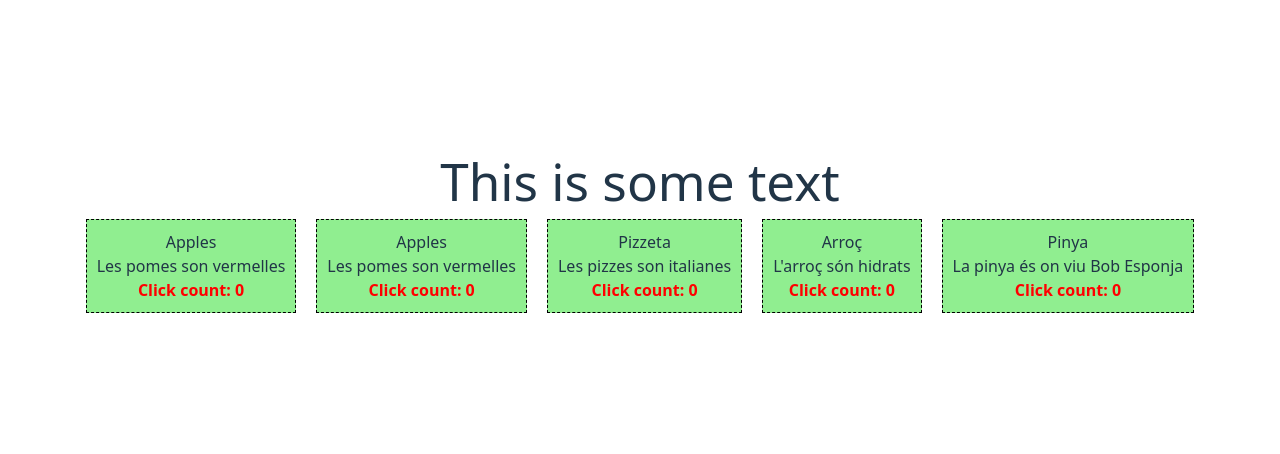
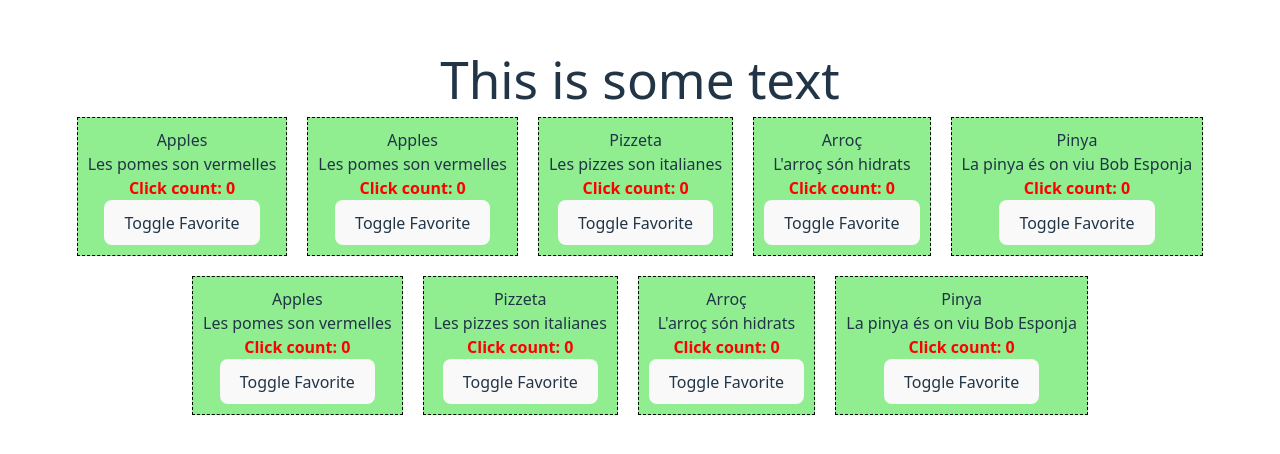
Before and after one commit to dasolerfo/aprenent-vue, a Vue app: page / in a window 1280 px wide. Shown: the part 162-616 px from the top of the page. Built offline with nearby package versions, Linux system fonts and the light colour scheme.

Commit message:
He apres a fer emits en VUE

```diff
--- a/src/App.vue
+++ b/src/App.vue
@@ -1,11 +1,14 @@
 <template>
   <h1>{{ message }}</h1>
-  <FoodItem  food-desc="Les pomes son vermelles" food-name="Apples"/>
+  <FoodItem  food-desc="Les pomes son vermelles" food-name="Apples"  @toggle-favorite="receiveEmit"/>
 
-  <FoodItem  food-name="Apples" food-desc="Les pomes son vermelles"/>
-  <FoodItem  food-name="Pizzeta" food-desc="Les pizzes son italianes"/>
-  <FoodItem  food-name="Arroç" food-desc="L'arroç són hidrats"/>
-  <FoodItem  food-name="Pinya" food-desc="La pinya és on viu Bob Esponja"/>
+  <FoodItem  food-name="Apples" food-desc="Les pomes son vermelles"  @toggle-favorite="receiveEmit"/>
+  <FoodItem  food-name="Pizzeta" food-desc="Les pizzes son italianes"  @toggle-favorite="receiveEmit"/>
+  <FoodItem  food-name="Arroç" food-desc="L'arroç són hidrats"  @toggle-favorite="receiveEmit"/>
+  <FoodItem  food-name="Pinya" food-desc="La pinya és on viu Bob Esponja"  @toggle-favorite="receiveEmit"/>
+
+  <FoodItem v-for="menjar in menjars" :food-name="menjar.name" :food-desc="menjar.desc" :key="menjar.name"/>
+
 
 </template>
 
@@ -15,8 +18,22 @@ import FoodItem from './components/FoodItem.vue';
 export default {
   data() {
     return {
-      message: 'This is some text'
+      message: 'This is some text',
+      menjars: [
+        { name: 'Apples', desc: 'Les pomes son vermelles' },
+        { name: 'Pizzeta', desc: 'Les pizzes son italianes' },
+        { name: 'Arroç', desc: 'L\'arroç són hidrats' },
+        { name: 'Pinya', desc: 'La pinya és on viu Bob Esponja' }
+      ]
     };
+  }
+,methods: {
+    receiveEmit(foodName) {
+      alert('Rebut l\'emissió de l\'esdeveniment toggle-favorite' + foodName);
+    }
+  },
+  components: {
+    FoodItem
   }
 };
 </script>
--- a/src/components/FoodItem.vue
+++ b/src/components/FoodItem.vue
@@ -4,6 +4,7 @@
       <h2>{{ foodName }}</h2>
       <p>{{ foodDesc }}</p>
       <p id="red">Click count: {{ clicks }}</p>
+      <button @click="toggleFavorite">Toggle Favorite</button>
     </div>
   </template>
 
@@ -19,6 +20,9 @@
     methods: {
       countClicks() {
         this.clicks++;
+      },
+      toggleFavorite() {
+            this.$emit('toggle-favorite', this.foodName);
       }
     },
     props: {
```
